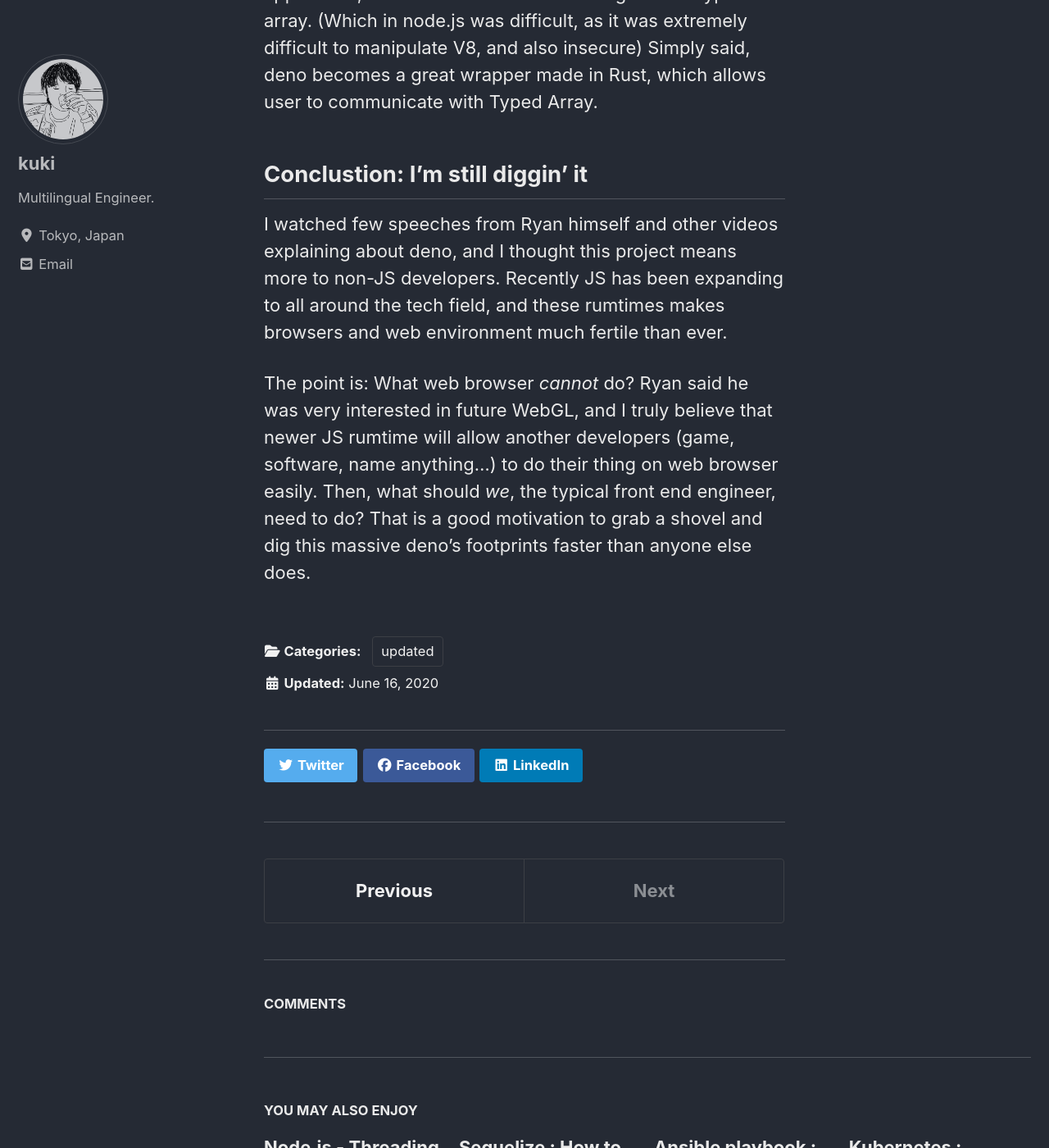
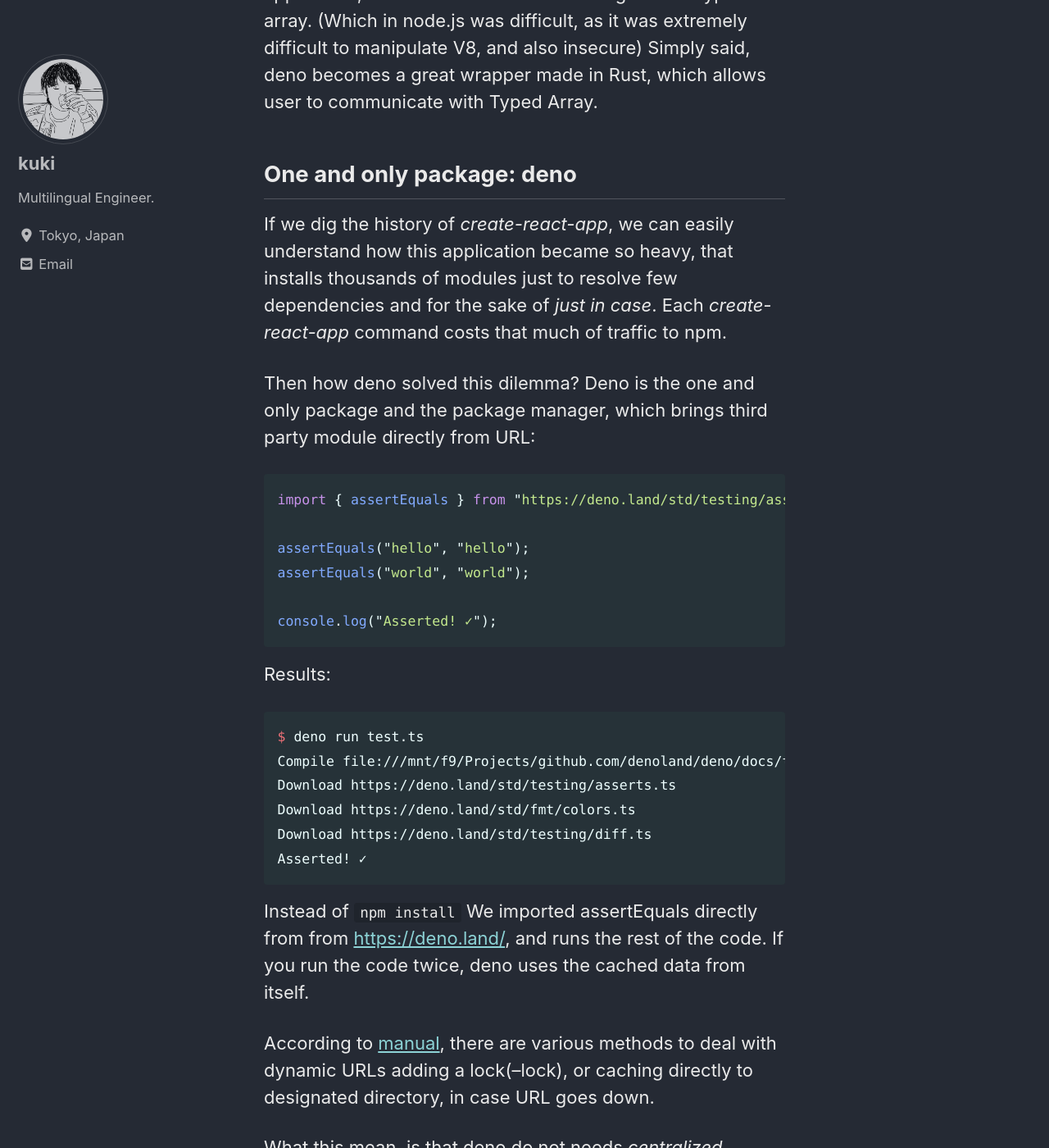
Before and after one commit to bkko79/bkko79.github.io, a Jekyll site: the page built from _posts/2020-06-15-ok-deno.md, in a window 1280 px wide and 1400 px high, scrolled down 4267 px. Shown: the whole window at 82% size. Built offline with Jekyll 4.4.1, drawn with Linux system fonts in a browser that asks for light colours; cached includes are drawn as plain includes; nearby versions of some CDN libraries; comment, search, counter and statistics services are not loaded; some of the changed text lies outside the part shown.

Commit message:
URL import section added

````diff
--- a/_posts/2020-06-15-ok-deno.md
+++ b/_posts/2020-06-15-ok-deno.md
@@ -62,6 +62,38 @@ Last but not least, Deno is native Typescript runtime. I might talk about whole
 
 libdeno and Ops (syscall thing I said above) communicates in Typed Array. It can be embedded as different tier application, and communicate with V8 engine with typed array. (Which in node.js was difficult, as it was extremely difficult to manipulate V8, and also insecure) Simply said, deno becomes a great wrapper made in Rust, which allows user to communicate with Typed Array.
 
+## One and only package: deno
+
+If we dig the history of _create-react-app_, we can easily understand how this application became so heavy, that installs thousands of modules just to resolve few dependencies and for the sake of _just in case_. Each _create-react-app_ command costs that much of traffic to npm.
+
+Then how deno solved this dilemma? Deno is the one and only package and the package manager, which brings third party module directly from URL:
+
+```javascript
+import { assertEquals } from "https://deno.land/std/testing/asserts.ts";
+
+assertEquals("hello", "hello");
+assertEquals("world", "world");
+
+console.log("Asserted! ✓");
+```
+
+Results:
+
+```shell
+$ deno run test.ts
+Compile file:///mnt/f9/Projects/github.com/denoland/deno/docs/test.ts
+Download https://deno.land/std/testing/asserts.ts
+Download https://deno.land/std/fmt/colors.ts
+Download https://deno.land/std/testing/diff.ts
+Asserted! ✓
+```
+
+Instead of ```npm install``` We imported assertEquals directly from from <https://deno.land/>, and runs the rest of the code. If you run the code twice, deno uses the cached data from itself.
+
+According to [manual][link5], there are various methods to deal with dynamic URLs adding a lock(--lock), or caching directly to designated directory, in case URL goes down.
+
+What this mean, is that deno do not needs _centralized package manager_, and let users to handle the browser dependency directly. Having a thousands of lines in _package.json_ without any context of usage, is not a single problem to deno.
+
 ## Conclustion: I'm still diggin' it
 
 I watched few speeches from Ryan himself and other videos explaining about deno, and I thought this project means more to non-JS developers. Recently JS has been expanding to all around the tech field, and these rumtimes makes browsers and web environment much fertile than ever.
````
Also changed, not shown: other parts of _posts/2020-06-15-ok-deno.md (+1 -0 lines).
